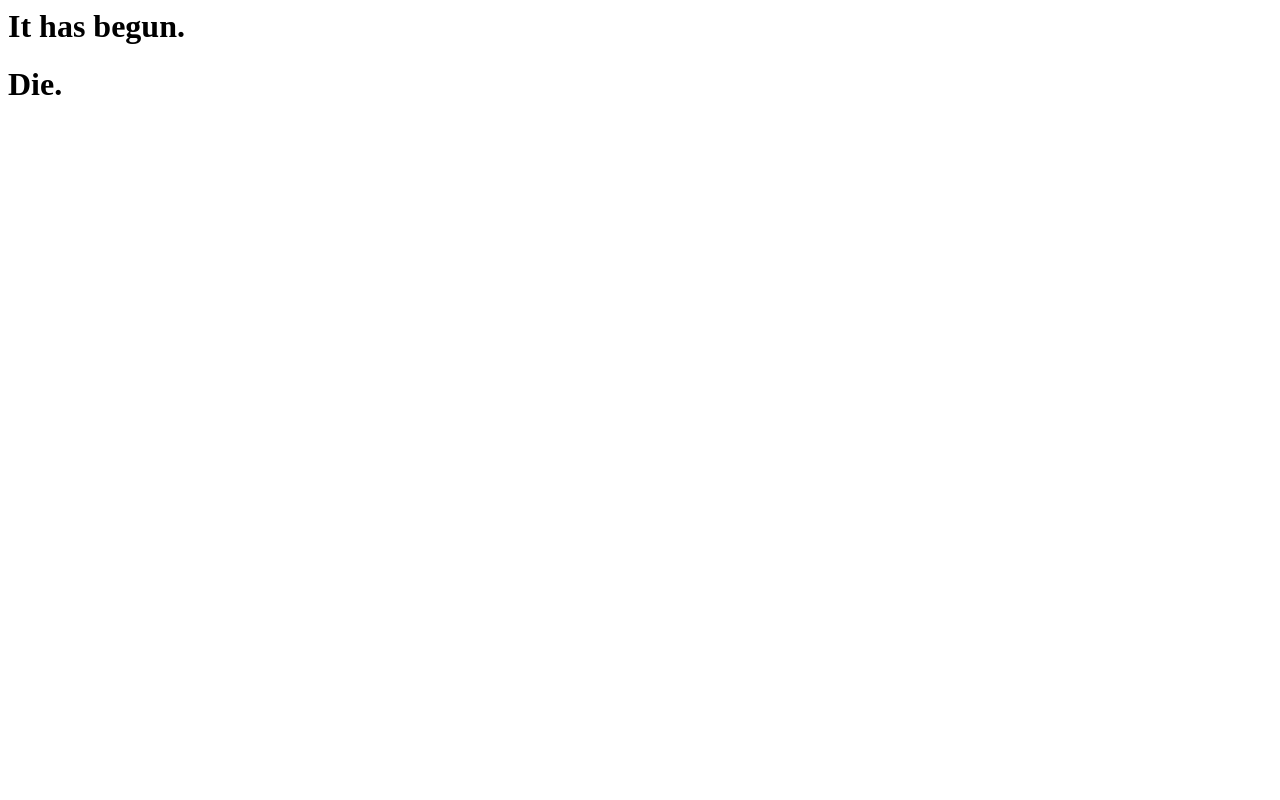
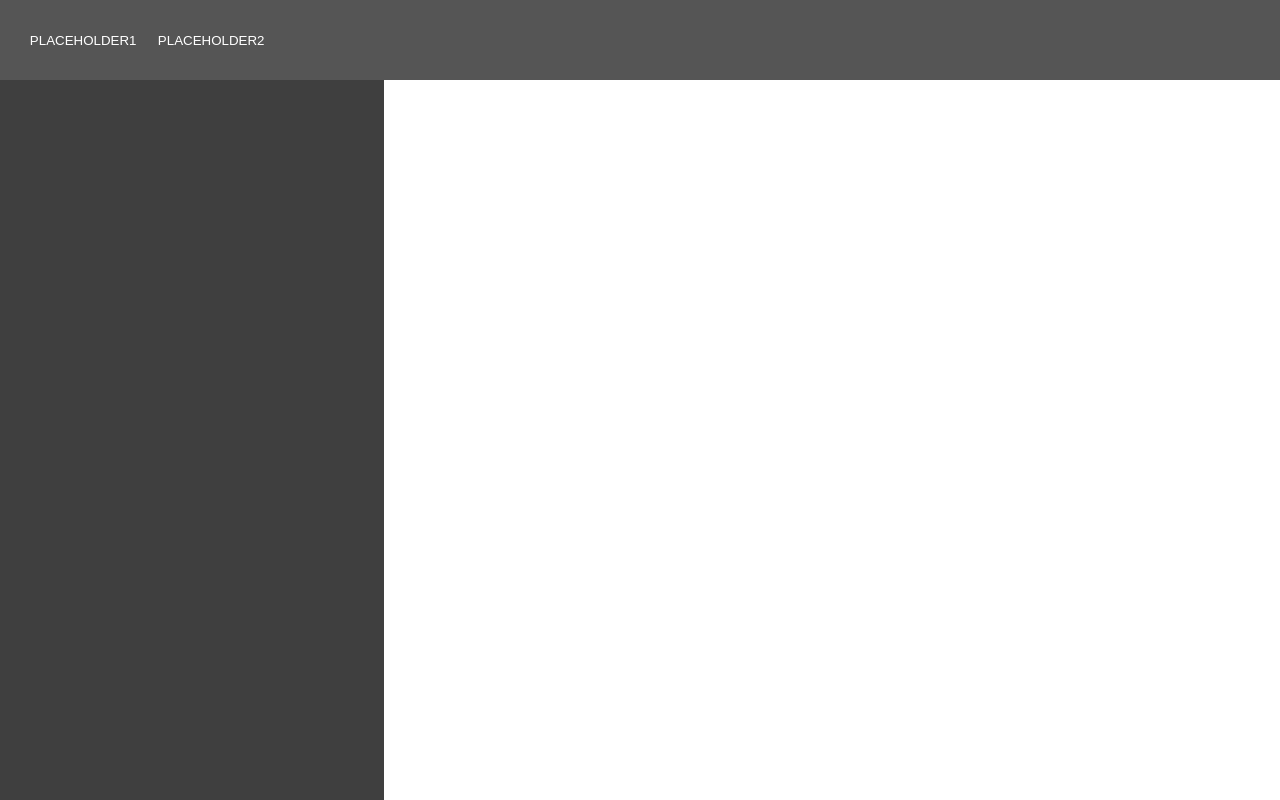
Before and after one commit to spoopster/deadgod, a plain HTML site: page index.html in a window 1280 px wide. Drawn offline with Linux system fonts and the light colour scheme.

Commit message:
I am winning

```diff
--- a/index.html
+++ b/index.html
@@ -1,2 +1,53 @@
-<h1>It has begun.</h1>
-<h1>Die.</h1>
+
+<html lang="en">
+    <head>
+        <style>
+            .topBar {
+                position:absolute;
+                width:100%;
+                height:10%;
+                left:0px;
+                top:0px;
+                background-color:#555;
+            }
+            .sideBar {
+                position:absolute;
+                width:30%;
+                height:100%;
+                left:0px;
+                top:0px;
+                background-color:#3F3F3F;
+            }
+            button {
+                background-color: #555;
+                color: #FFF;
+                border:none;
+                padding:0px;
+                text-align:center;
+                position:absolute;
+                left:1.5%;
+                top:0%;
+                width:10%;
+                height:100%;
+                transition-duration:0.4s;
+                cursor:pointer;
+            }
+            button:hover {
+                background-color: #2F2F2F;
+            }
+        </style>
+        <title>Dead God</title>
+    </head>
+    <header>
+        <section class="section sideBar">
+            <menu>
+            </menu>
+        </section>
+        <section class="section topBar">
+            <menu>
+                <button>PLACEHOLDER1</button>
+                <button style="left:11.5%;">PLACEHOLDER2</button>
+            </menu>
+        </section>
+    </header>
+</html>
```
